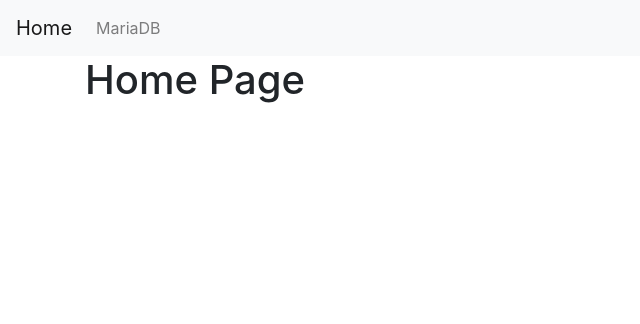
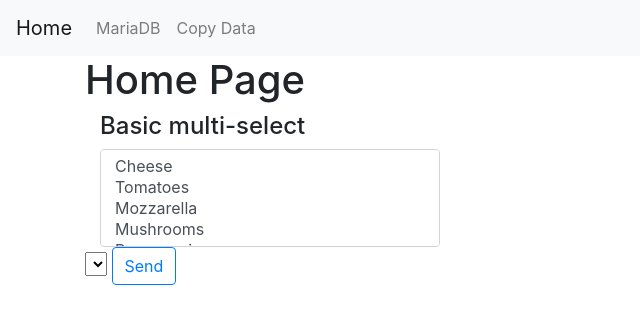
Before and after one commit to FilipRebizant/mysql_clickhouse_bridge, a Symfony app: template templates/home/index.html.twig in a window 1280 px wide. Shown: the top 324 px of the page, without its empty margins (0-640 px from the left). Run offline with Twig, Linux system fonts and the light colour scheme; the template is opened without the code that fills it, so the values that code supplies are empty; some libraries are stand-ins or nearby versions.

Commit message:
basic homepage view

```diff
--- a/templates/base.html.twig
+++ b/templates/base.html.twig
@@ -9,6 +9,10 @@
     <body>
         {% include 'partials/navbar.html.twig' %}
         {% block body %}{% endblock %}
+        <script src="https://ajax.googleapis.com/ajax/libs/jquery/2.1.1/jquery.min.js"></script>
+        <link rel="stylesheet" href="https://stackpath.bootstrapcdn.com/bootstrap/4.1.1/css/bootstrap.min.css">
+        <script src="https://stackpath.bootstrapcdn.com/bootstrap/4.1.1/js/bootstrap.bundle.min.js"></script>
         {% block javascripts %}{% endblock %}
+
     </body>
 </html>
--- a/templates/home/index.html.twig
+++ b/templates/home/index.html.twig
@@ -6,5 +6,47 @@
 
 <div class="container">
     <h1>Home Page</h1>
+    <!-- TODO: Ostylować tą stronę-->
+
+
+    <div class="col-4">
+        <h4>Basic multi-select</h4>
+        <select class="custom-select" id="basic" multiple="multiple">
+            <option value="cheese">Cheese</option>
+            <option value="tomatoes">Tomatoes</option>
+            <option value="mozarella">Mozzarella</option>
+            <option value="mushrooms">Mushrooms</option>
+            <option value="pepperoni">Pepperoni</option>
+            <option value="onions">Onions</option>
+        </select>
+    </div>
+    <form action="{{ path('copyData') }}" method="post">
+        <select name="columns[]">
+            {% for columnName in columns %}
+                <option value="{{ columnName }}">{{ columnName }}</option>
+            {% endfor %}
+        </select>
+        <button class="btn btn-outline-primary">Send</button>
+    </form>
+    <!-- TODO: Stworzyć selecta i wrzucić tam nazwy tabel-->
 </div>
+    <script>
+        $('#basic').multiselect({
+            templates: {
+                li: '<li><a href="javascript:void(0);"><label class="pl-2"></label></a></li>'
+            }
+        });
+
+        $('#no_checkboxes').multiselect({
+            templates: {
+                li: '<li><a href="javascript:void(0);"><label class="pl-2"></label></a></li>'
+            },
+            nonSelectedText: 'Choose...',
+            selectedClass: 'bg-light',
+            onInitialized: function(select, container) {
+                // hide checkboxes
+                container.find('input').addClass('d-none');
+            }
+        });
+    </script>
 {% endblock %}
--- a/templates/partials/navbar.html.twig
+++ b/templates/partials/navbar.html.twig
@@ -7,6 +7,13 @@
         <div class="navbar-nav">
             <a class="nav-item nav-link" href="{{ path('mariadb') }}">MariaDB</a>
         </div>
+
+        <!-- Dodane tymczasowo -->
+        <div class="navbar-nav">
+            <a class="nav-item nav-link" href="{{ path('copyData') }}">Copy Data</a>
+        </div>
+        <!-- Dodane tymczasowo -->
+
         <div class="navbar-nav">
             {#<a class="nav-item nav-link" href="{{ path('clickhouse') }}">ClickHouse</a>#}
         </div>
```
Also changed, not shown: src/Controller/HomeController.php (+29 -1 lines), src/Repository/MariaDBRepository.php (+25 -0 lines).
